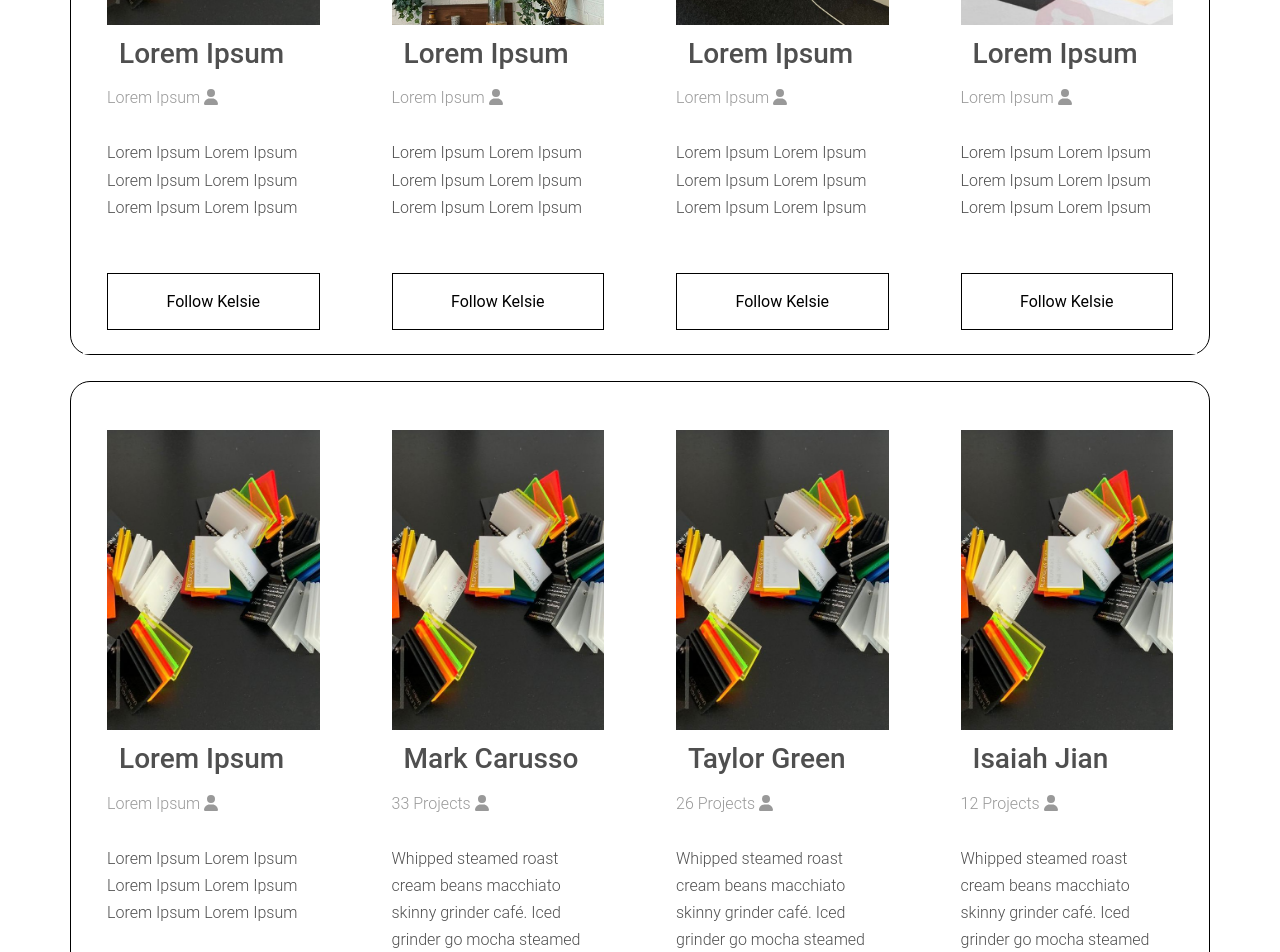
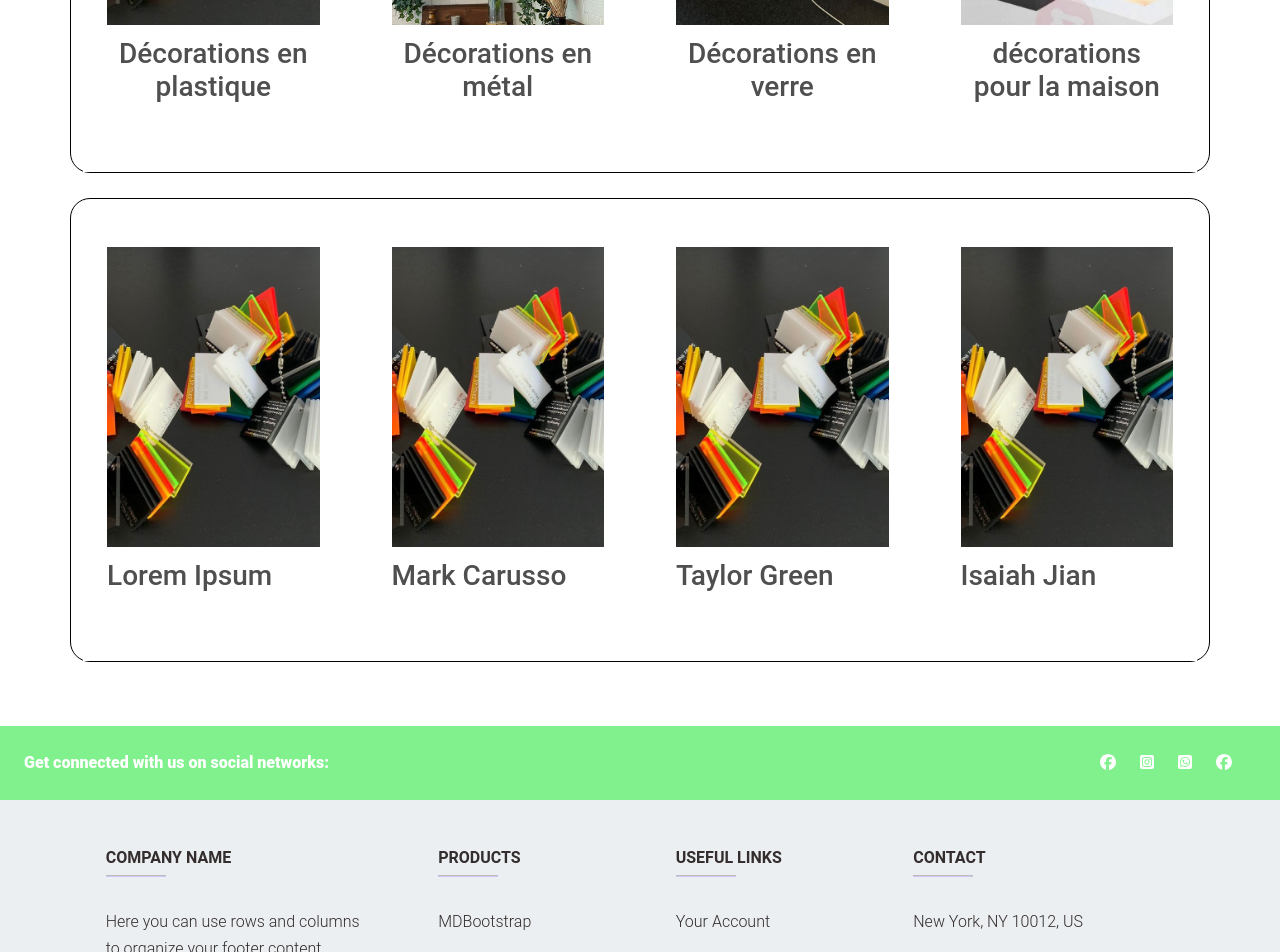
Before and after one commit to EdinGrazhda/Plexet, a React (Create React App) app: page /ProductQuality in a window 1280 px wide. Shown: the part 1160-2112 px from the top of the page. Built offline with nearby package versions, Linux system fonts and the light colour scheme.

Commit message:
some changes on product quality page

```diff
--- a/src/Pages/ProductQuality.css
+++ b/src/Pages/ProductQuality.css
@@ -83,6 +83,9 @@
     object-fit: cover;
     object-position: 50% 20%;
     transition: .1s;
+  }
+  .box-title1{
+    text-align: center;
   }
   .box-image:hover{
     transform: scale(1.100);
--- a/src/Pages/ProductQuality.js
+++ b/src/Pages/ProductQuality.js
@@ -62,45 +62,42 @@ function ProductQuality() {
           <div className="box-top">
             <img className="box-image" src={foto} />
             <div className="title-flex">
-            <h3 className="box-title">Lorem Ipsum</h3>
-              <p className="user-follow-info">Lorem Ipsum <FontAwesomeIcon icon={faUser} /></p>
+            <h3 className="box-title1">Décorations en plastique</h3>
             </div>
-            <p className="description">Lorem Ipsum Lorem Ipsum Lorem Ipsum Lorem Ipsum Lorem Ipsum Lorem Ipsum</p>
           </div>
-          <a href="#" className="button">Follow Kelsie</a>
+
         </div>
         <div className="box">
           <div className="box-top">
             <img className="box-image" src={foto3}  />
             <div className="title-flex">
-            <h3 className="box-title">Lorem Ipsum</h3>
-              <p className="user-follow-info">Lorem Ipsum <FontAwesomeIcon icon={faUser} /></p>
+            <h3 className="box-title1">Décorations en métal </h3>
+
             </div>
-            <p className="description">Lorem Ipsum Lorem Ipsum Lorem Ipsum Lorem Ipsum Lorem Ipsum Lorem Ipsum</p>
+
           </div>
-          <a href="#" className="button">Follow Kelsie</a>
+
         </div>
         <div className="box">
           <div className="box-top">
             <img className="box-image" src={foto2}  />
             <div className="title-flex">
-            <h3 className="box-title">Lorem Ipsum</h3>
-              <p className="user-follow-info">Lorem Ipsum <FontAwesomeIcon icon={faUser} /></p>
+            <h3 className="box-title1">Décorations en verre</h3>
+
             </div>
-            <p className="description">Lorem Ipsum Lorem Ipsum Lorem Ipsum Lorem Ipsum Lorem Ipsum Lorem Ipsum</p>
+
           </div>
-          <a href="#" className="button">Follow Kelsie</a>
+
         </div>
         <div className="box">
           <div className="box-top">
             <img className="box-image" src={foto1}  />
             <div className="title-flex">
-            <h3 className="box-title">Lorem Ipsum</h3>
-              <p className="user-follow-info">Lorem Ipsum <FontAwesomeIcon icon={faUser} /></p>
+            <h3 className="box-title1">décorations pour la maison</h3>
             </div>
-            <p className="description">Lorem Ipsum Lorem Ipsum Lorem Ipsum Lorem Ipsum Lorem Ipsum Lorem Ipsum</p>
+
           </div>
-          <a href="#" className="button">Follow Kelsie</a>
+
         </div>
       </div>
 
@@ -112,45 +109,45 @@ function ProductQuality() {
           <div className="box-top">
             <img className="box-image" src={foto} />
             <div className="title-flex">
-              <h3 className="box-title">Lorem Ipsum</h3>
-              <p className="user-follow-info">Lorem Ipsum <FontAwesomeIcon icon={faUser} /></p>
+              <h3 className="box-title1">Lorem Ipsum</h3>
+
             </div>
-            <p className="description">Lorem Ipsum Lorem Ipsum Lorem Ipsum Lorem Ipsum Lorem Ipsum Lorem Ipsum</p>
+
           </div>
-          <a href="#" className="button">Follow Kelsie</a>
+
         </div>
         <div className="box">
           <div className="box-top">
             <img className="box-image" src={foto} />
             <div className="title-flex">
-              <h3 className="box-title">Mark Carusso</h3>
-              <p className="user-follow-info">33 Projects <FontAwesomeIcon icon={faUser} /></p>
+              <h3 className="box-title1v">Mark Carusso</h3>
+
             </div>
-            <p className="description">Whipped steamed roast cream beans macchiato skinny grinder café. Iced grinder go mocha steamed grounds cultivar panna aroma.</p>
+
           </div>
-          <a href="#" className="button">Follow Mark</a>
+
         </div>
         <div className="box">
           <div className="box-top">
             <img className="box-image" src={foto} />
             <div className="title-flex">
-              <h3 className="box-title">Taylor Green</h3>
-              <p className="user-follow-info">26 Projects <FontAwesomeIcon icon={faUser} /></p>
+              <h3 className="box-title1">Taylor Green</h3>
+
             </div>
-            <p className="description">Whipped steamed roast cream beans macchiato skinny grinder café. Iced grinder go mocha steamed grounds cultivar panna aroma.</p>
+
           </div>
-          <a href="#" className="button">Follow Taylor</a>
+
         </div>
         <div className="box">
           <div className="box-top">
             <img className="box-image" src={foto} />
             <div className="title-flex">
-              <h3 className="box-title">Isaiah Jian</h3>
-              <p className="user-follow-info">12 Projects <FontAwesomeIcon icon={faUser} /></p>
+              <h3 className="box-title1">Isaiah Jian</h3>
+
             </div>
-            <p className="description">Whipped steamed roast cream beans macchiato skinny grinder café. Iced grinder go mocha steamed grounds cultivar panna aroma.</p>
+
           </div>
-          <a href="#" className="button">Follow Isaiah</a>
+
         </div>
       </div>
 
```
